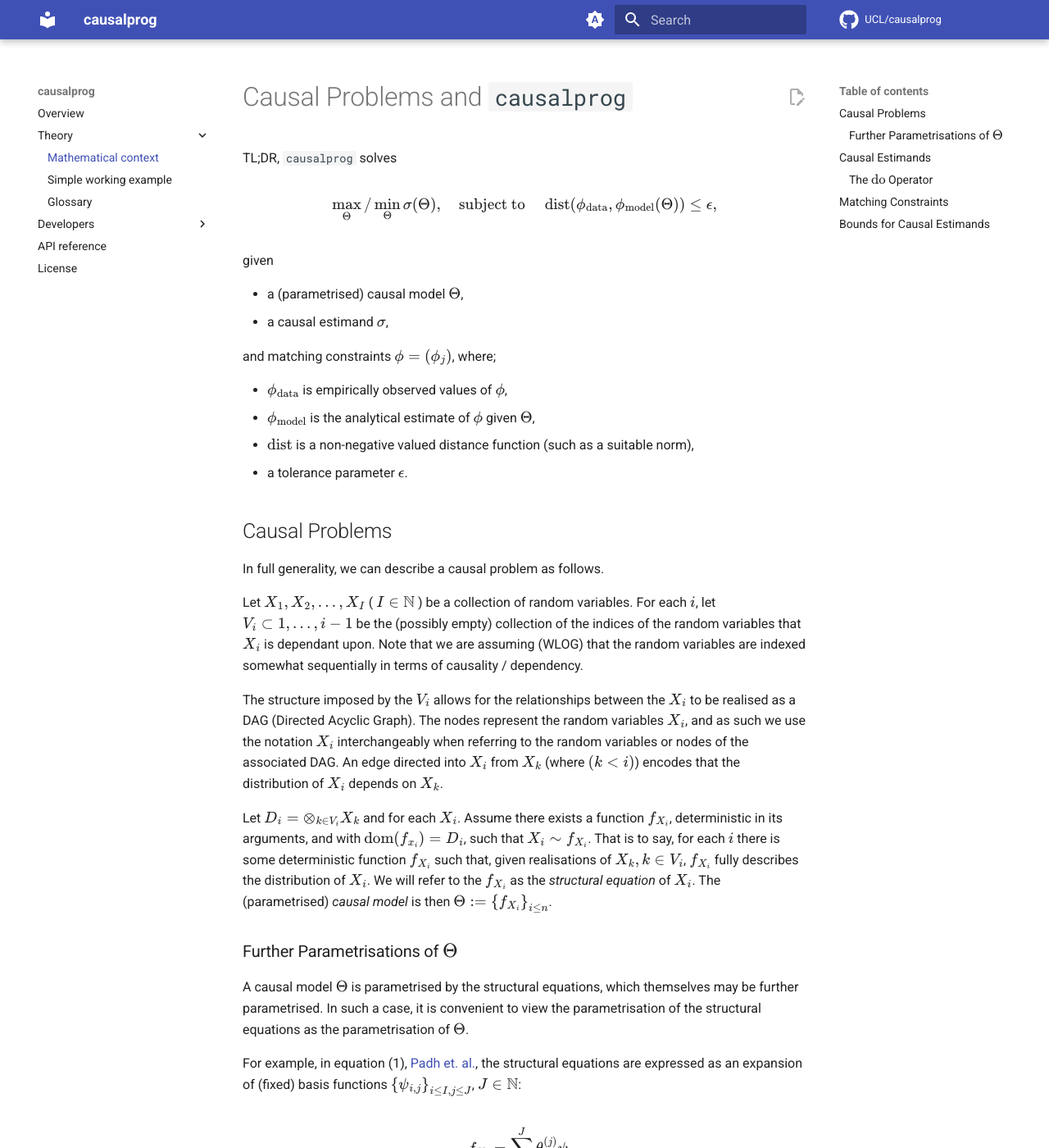
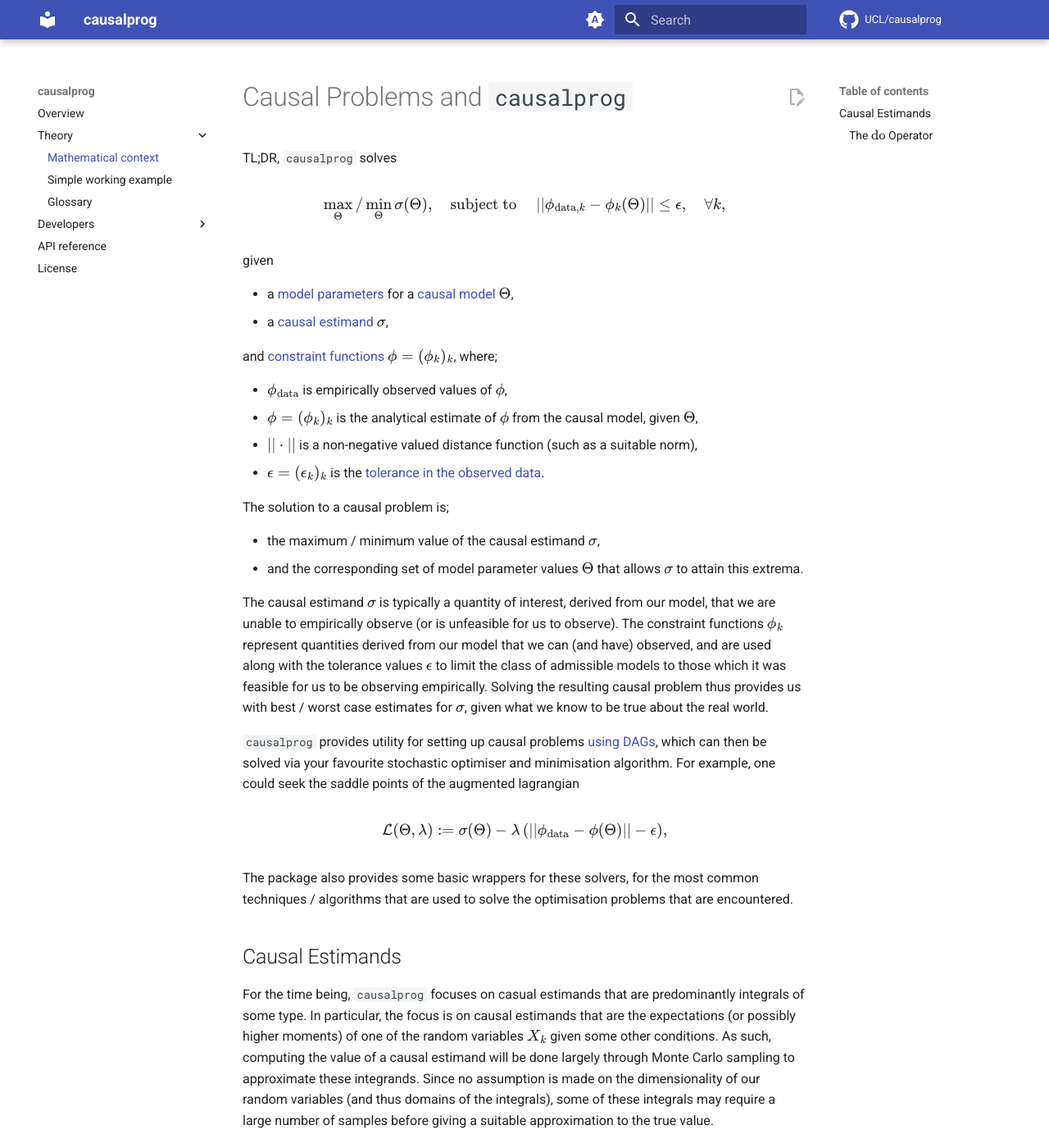
Before and after one commit to UCL/causalprog, an MkDocs documentation site: the page built from docs/theory/mathematical-context.md, in a window 1280 px wide and 1400 px high. Shown: the whole window at 82% size. Built offline with MkDocs 1.6.1 and Material for MkDocs 9.7.7, drawn with Linux system fonts in a browser that asks for light colours; comment, search, counter and statistics services are not loaded; some of the changed text lies outside the part shown.

Commit message:
Consolodate theory information into one place

```diff
--- a/docs/theory/mathematical-context.md
+++ b/docs/theory/mathematical-context.md
@@ -2,54 +2,37 @@
 
 TL;DR, `causalprog` solves
 
-$$ \max_{\Theta} / \min_{\Theta} \sigma(\Theta), \quad \text{subject to } \quad \mathrm{dist}(\phi_\mathrm{data}, \phi_\mathrm{model}(\Theta))\leq \epsilon, $$
+$$ \max_{\Theta} / \min_{\Theta} \sigma(\Theta), \quad \text{subject to } \quad \vert\vert \phi_{\mathrm{data}, k} - \phi_k(\Theta) \vert\vert\leq \epsilon, \quad \forall k, $$
 
 given
 
-- a (parametrised) causal model $\Theta$,
-- a causal estimand $\sigma$,
+- a [model parameters](./glossary.md#model-parameter) for a [causal model](./glossary.md#causal-model) $\Theta$,
+- a [causal estimand](./glossary.md#causal-estimand) $\sigma$,
 
-and matching constraints $\phi = (\phi_j)$, where;
+and [constraint functions](./glossary.md#constraint-function) $\phi = (\phi_k)_k$, where;
 
 - $\phi_\mathrm{data}$ is empirically observed values of $\phi$,
-- $\phi_\mathrm{model}$ is the analytical estimate of $\phi$ given $\Theta$,
-- $\mathrm{dist}$ is a non-negative valued distance function (such as a suitable norm),
-- a tolerance parameter $\epsilon$.
+- $\phi = (\phi_k)_k$ is the analytical estimate of $\phi$ from the causal model, given $\Theta$,
+- $\vert\vert\cdot\vert\vert$ is a non-negative valued distance function (such as a suitable norm),
+- $\epsilon = (\epsilon_k)_k$ is the [tolerance in the observed data](./glossary.md#tolerance-of-a-constraint).
 
-## Causal Problems
+The solution to a causal problem is;
 
-In full generality, we can describe a causal problem as follows.
+- the maximum / minimum value of the causal estimand $\sigma$,
+- and the corresponding set of model parameter values $\Theta$ that allows $\sigma$ to attain this extrema.
 
-Let $X_1, X_2, ..., X_I$ ( $I\in\mathbb{N}$ ) be a collection of random variables.
-For each $i$, let $V_i \subset {1, ..., i-1}$ be the (possibly empty) collection of the indices of the random variables that $X_i$ is dependant upon.
-Note that we are assuming (WLOG) that the random variables are indexed somewhat sequentially in terms of causality / dependency.
+The causal estimand $\sigma$ is typically a quantity of interest, derived from our model, that we are unable to empirically observe (or is unfeasible for us to observe).
+The constraint functions $\phi_k$ represent quantities derived from our model that we can (and have) observed, and are used along with the tolerance values $\epsilon$ to limit the class of admissible models to those which it was feasible for us to be observing empirically.
+Solving the resulting causal problem thus provides us with best / worst case estimates for $\sigma$, given what we know to be true about the real world.
 
-The structure imposed by the $V_i$ allows for the relationships between the $X_i$ to be realised as a DAG (Directed Acyclic Graph).
-The nodes represent the random variables $X_i$, and as such we use the notation $X_i$ interchangeably when referring to the random variables or nodes of the associated DAG.
-An edge directed into $X_i$ from $X_k$ (where $(k < i)$) encodes that the distribution of $X_i$ depends on $X_k$.
+`causalprog` provides utility for setting up causal problems [using DAGs](./glossary.md#abbreviations), which can then be solved via your favourite stochastic optimiser and minimisation algorithm.
+For example, one could seek the saddle points of the augmented lagrangian
 
-Let $D_i = \otimes_{k\in V_i} X_k$ and for each $X_i$.
-Assume there exists a function $f_{X_i}$, deterministic in its arguments, and with $\mathrm{dom}(f_{x_i}) = D_i$, such that $X_i \sim f_{X_i}$.
-That is to say, for each $i$ there is some deterministic function $f_{X_i}$ such that, given realisations of $X_k, k\in V_i$, $f_{X_i}$ fully describes the distribution of $X_i$.
-We will refer to the $f_{X_i}$ as the _structural equation_ of $X_i$.
-The (parametrised) _causal model_ is then $\Theta := \left\{ f_{X_i} \right\}_{i\leq n}$.
+$$ \mathcal{L}(\Theta, \lambda) := \sigma(\Theta) - \lambda \left( \vert\vert \phi_\mathrm{data} - \phi(\Theta) \vert\vert - \epsilon\right), $$
 
-### Further Parametrisations of $\Theta$
-
-A causal model $\Theta$ is parametrised by the structural equations, which themselves may be further parametrised.
-In such a case, it is convenient to view the parametrisation of the structural equations as the parametrisation of $\Theta$.
-
-For example, in equation (1), [Padh et. al.](https://arxiv.org/pdf/2202.10806), the structural equations are expressed as an expansion of (fixed) basis functions $\left\{\psi_{i, j}\right\}_{i\leq I, j\leq J}$, $J\in\mathbb{N}$:
-
-$$ f_{X_i} = \sum_{j=1}^{J} \theta_{X_i}^{(j)}\psi_{i_j}. $$
-
-Each $f_{X_i}$ is thus fully described in terms of their coefficients $\theta_{X_i} := (\theta_{X_i}^{(j)})_{j\leq J}$.
-In such a case it is suitable to directly parametrise $\Theta = \left\{\theta_{X_i}\right\}_{i\leq I}$ rather than in terms of $f_{X_i}$.
+The package also provides some basic wrappers for these solvers, for the most common techniques / algorithms that are used to solve the optimisation problems that are encountered.
 
 ## Causal Estimands
-
-Next, let $\sigma$ be a causal estimand of interest; that is to say, some quantity to be calculated from $\Theta$, so $\sigma = \sigma(\Theta)$.
-This could be something like the expectation or variance of one of the random variables $X_k$, for example.
 
 For the time being, `causalprog` focuses on casual estimands that are predominantly integrals of some type.
 In particular, the focus is on causal estimands that are the expectations (or possibly higher moments) of one of the random variables $X_k$ given some other conditions.
@@ -69,43 +52,3 @@
 $$\mathbb{E}[ Y \vert \mathrm{do}(X = x^*) ] = \int f_{Y}(x^*, u) \ \mathrm{d}u \\ \approx \frac{1}{M} \sum_{i=1}^M f_Y(x^*, u^{(i)}),$$
 
 with the approximation following from a Monte Carlo estimation of the integrand using samples $u^{(i)}$ drawn from $U$.
-
-## Matching Constraints
-
-The matching constraints $\phi$ are observable quantities that ensure the theoretical model remains representative of our empirical observations.
-When bounds for causal estimands are a concern, they serve to restrict the space of admissible causal models and thus tighten the obtainable bounds.
-
-In general $\phi = (\phi_k)_{k\leq K}$, $K\in\mathbb{N}$ is a $K$-dimensional vector of matching constraints $\phi_k$.
-The quantities described in each $\phi_k$ can be empirically observed to give some data vector $\phi_{\mathrm{data}}$, and estimated from a causal model $\Theta$ to give the theoretical values of these observables $\phi_{\mathrm{model}} = \phi_{\mathrm{model}}(\Theta)$.
-
-A common set of $\phi_k$ are moment-matching constraints of the form
-
-$$ \phi_{i, 0} = \mathbb{E}[X_i], \quad \phi_{i,j} = \mathbb{E}[X_i X_j], $$
-
-for the _observable_ random variables $X_i$ (note that we can map the $(i,j)$-indexing to a single index $k$).
-
-To attempt to infer the underlying causal model from observed data $\phi_{\mathrm{data}}$, one would have to examine the set of causal models for which $\phi_{\mathrm{data}} = \phi_{\mathrm{model}}$.
-In practice, we are typically concerned with those causal models that are "close to" $\phi_{\mathrm{data}}$, rather than exactly equal, due to measurement inaccuracies or computational limitations.
-As such, one may provide a suitable _distance function_ $\mathrm{dist}$ and tolerance parameter $\epsilon$.
-$\mathrm{dist}(\phi_{\mathrm{data}}, \phi_{\mathrm{model}})$ is interpreted as a quantification of the difference between the observed and expected constraint values, with a value of 0 indicating equality.
-
-$$\mathrm{dist}(\phi_{\mathrm{data}}, \phi_{\mathrm{model}}) = \vert\vert \phi_{\mathrm{data}} - \phi_{\mathrm{model}} \vert\vert^2_{L^2} $$
-
-would be such an example.
-
-## Bounds for Causal Estimands
-
-Given a causal estimand $\sigma$, it is natural to ask whether we can provide bounds for $\sigma$ given some empirical observations of (observable variables of) $\Theta$.
-
-To obtain suitable bounds on $\sigma$, and using the notation introduced in the sections above, we must solving the following (pair of) optimization problem(s):
-
-$$ \max_\Theta / \min_\Theta \sigma(\Theta), \quad \text{subject to } \mathrm{dist}\left(\phi_\mathrm{data} - \phi_\mathrm{model}(\Theta) \right) \leq \epsilon, $$
-
-Solving for the minimum provides the lower bound for $\sigma$, and solving for the maximum the upper bound.
-The corresponding argument-min $\Theta_{\mathrm{min}}$ (respectively argument-max $\Theta_{\mathrm{max}}$) are the realisable causal models (IE the causal models that are consistent with our empirical observations up to the given tolerance) that attain the bounds of $\sigma$.
-
-Such problems can be tackled using approaches based on Lagrangian multipliers, for example, seeking the saddle points of the augmented lagrangian
-
-$$ \mathcal{L}(\Theta, \lambda) := \sigma(\Theta) - \lambda \left( \mathrm{dist}\left(\phi_\mathrm{data} - \phi_\mathrm{model}(\Theta) \right)- \epsilon\right), $$
-
-and then determining whether they are maxima or minima.
```
Also changed, not shown: docs/theory/glossary.md (+14 -2 lines).
